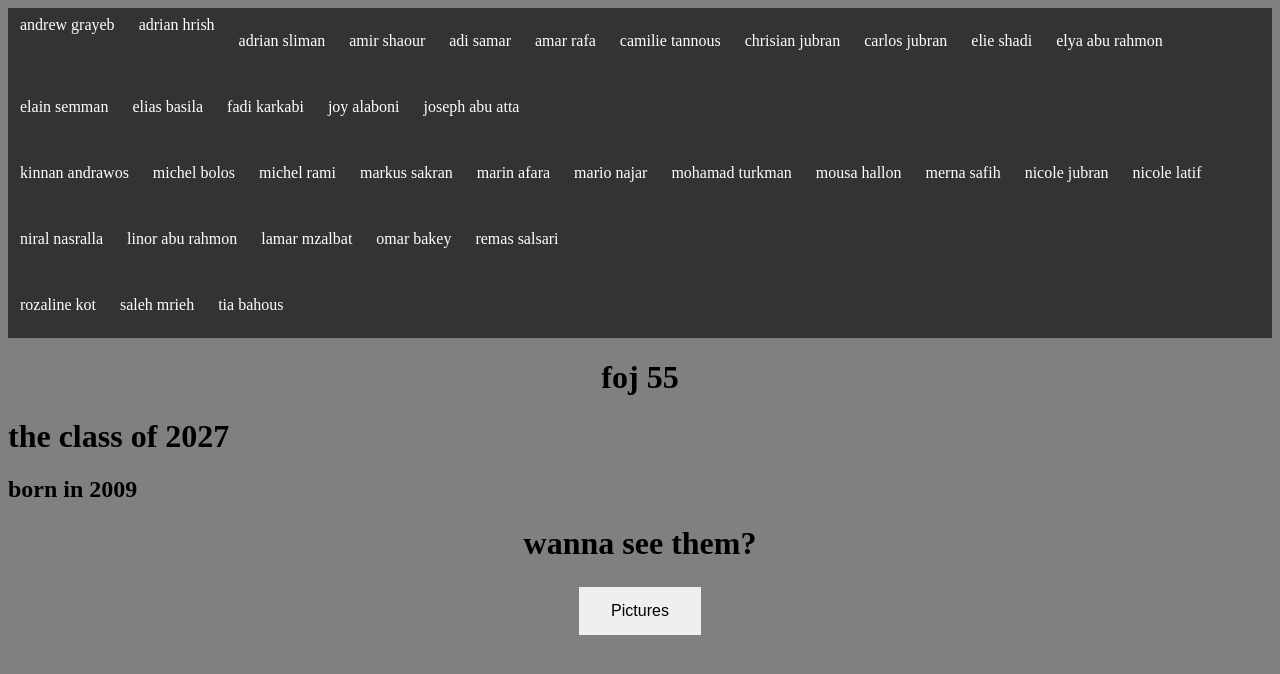
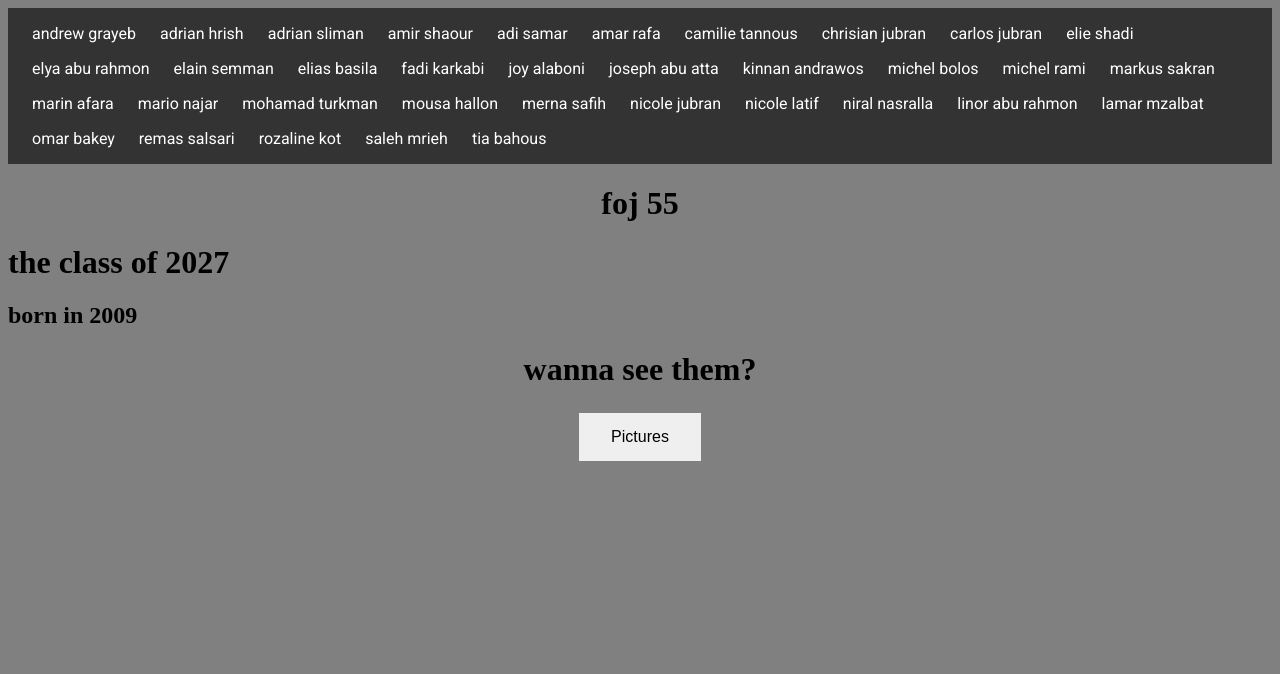
Before and after one commit to andrewgr1234/7a, a plain HTML site: page index.html in a window 1280 px wide. Drawn offline with Linux system fonts and the light colour scheme.

Commit message:
Add files via upload

```diff
--- a/index-style.css
+++ b/index-style.css
@@ -18,7 +18,8 @@ button {
 
 
 li {
-        float: left;
+    float: left;
+    font-family: 'Roboto', sans-serif;
 }
 
 li a {
@@ -27,16 +28,18 @@ li a {
     text-align: center;
     padding: 8px 12px;
     text-decoration: none;
+    font-family: 'Roboto', sans-serif;
   }
 
 li a:hover {
     background-color: #111;
+    font-family: 'Roboto', sans-serif;
 }
 
 ul {
     list-style-type: none;
-    margin: 0;
-    padding: 0;
+    padding: 8px 12px;
     overflow: hidden;
     background-color: #333;
-  }
+    font-family: 'Roboto', sans-serif;
+}
--- a/index.html
+++ b/index.html
@@ -1,4 +1,8 @@
 <head>
+    <link rel="preconnect" href="https://fonts.googleapis.com">
+    <link rel="preconnect" href="https://fonts.gstatic.com" crossorigin>
+    <link href="https://fonts.googleapis.com/css2?family=Roboto&display=swap" rel="stylesheet">
+
     <link rel="icon" href="pics/icon/icon.jpg">
     <link rel="stylesheet" href="index-style.css">
     <title>the 7A class</title>
@@ -7,44 +11,40 @@
 
     <ul>
         <li><a href="./students/andrew grayeb.html">andrew grayeb</a></li>
-        <li><a href="./students/adrian-hrish.html">adrian hrish<a></li>
-        <li><a href="./students/adrian-sliman.html">adrian sliman<a></li>
-        <li><a href="./students/">amir shaour<a></li>
-        <li><a href="./students/adi-samar.html">adi samar<a></li>
-        <li><a href="./students/amar-rafa.html">amar rafa<a></li>
-        <li><a href="./students/camilie-tannous.html">camilie tannous<a></li>
-        <li><a href="./students/chrisian-jubran.html">chrisian jubran<a></li>
-        <li><a href="./students/carlos-jubran.html">carlos jubran<a></li>
-        <li><a href="./students/elie shadi.html">elie shadi<a></li>
-        <li><a href="./students/elya abu rahmon.html">elya abu rahmon<a></li>
-        <li><a href="./students/elain semman.html">elain semman<a></li>
-        <li><a href="./students/elain semman.html">elias basila<a></li>
-        <li><a href="./students/fadi karkabi.html">fadi karkabi<a></li>
-        <li><a href="./students/joy alaboni.html">joy alaboni<a></li>
-        <li><a href="./students/joseph abu atta.html">joseph abu atta<a></li>
-    </ul>
-    <ul>
-        <li><a href="./students/kinnan andrawos.html">kinnan andrawos<a></li>
-        <li><a href="./students/michel bolos.html">michel bolos<a></li>
-        <li><a href="./students/michel rami.html">michel rami<a></li>
-        <li><a href="./students/markus sakran.html">markus sakran<a></li>
-        <li><a href="./students/marin afara.html">marin afara<a></li>
-        <li><a href="./students/mario najar.html">mario najar<a></li>
-        <li><a href="./students/mohamad turkman.html">mohamad turkman<a></li>
-        <li><a href="./students/mousa hallon.html">mousa hallon<a></li>
-        <li><a href="./students/merna safih.html">merna safih<a></li>
-        <li><a href="./students/nicole jubran.html">nicole jubran<a></li>
-        <li><a href="./students/nicole latif.html">nicole latif<a></li>
-        <li><a href="./students/niral nasralla.html">niral nasralla<a></li>
-        <li><a href="./students/linor abu rahmon.html">linor abu rahmon<a></li>
-        <li><a href="./students/lamar mzalbat.html">lamar mzalbat<a></li>
-        <li><a href="./students/omar bakey.html">omar bakey<a></li>
-        <li><a href="./students/remas salsari.html">remas salsari<a></li>
-    </ul>
-    <ul>
-        <li><a href="./students/rozaline kot.html">rozaline kot<a></li>
-        <li><a href="./students/saleh mrieh.html">saleh mrieh<a></li>
-        <li><a href="./students/tia bahous.html">tia bahous<a></li>
+        <li><a href="./students/adrian-hrish.html">adrian hrish</a></li>
+        <li><a href="./students/adrian-sliman.html">adrian sliman</a></li>
+        <li><a href="./students/amir-shaour.html">amir shaour</a></li>
+        <li><a href="./students/adi-samar.html">adi samar</a></li>
+        <li><a href="./students/amar-rafa.html">amar rafa</a></li>
+        <li><a href="./students/camilie-tannous.html">camilie tannous</a></li>
+        <li><a href="./students/chrisian-jubran.html">chrisian jubran</a></li>
+        <li><a href="./students/carlos-jubran.html">carlos jubran</a></li>
+        <li><a href="./students/elie shadi.html">elie shadi</a></li>
+        <li><a href="./students/elya abu rahmon.html">elya abu rahmon</a></li>
+        <li><a href="./students/elain semman.html">elain semman</a></li>
+        <li><a href="./students/elain semman.html">elias basila</a></li>
+        <li><a href="./students/fadi karkabi.html">fadi karkabi</a></li>
+        <li><a href="./students/joy alaboni.html">joy alaboni</a></li>
+        <li><a href="./students/joseph abu atta.html">joseph abu atta</a></li>
+        <li><a href="./students/kinnan andrawos.html">kinnan andrawos</a></li>
+        <li><a href="./students/michel bolos.html">michel bolos</a></li>
+        <li><a href="./students/michel rami.html">michel rami</a></li>
+        <li><a href="./students/markus sakran.html">markus sakran</a></li>
+        <li><a href="./students/marin afara.html">marin afara</a></li>
+        <li><a href="./students/mario najar.html">mario najar</a></li>
+        <li><a href="./students/mohamad turkman.html">mohamad turkman</a></li>
+        <li><a href="./students/mousa hallon.html">mousa hallon</a></li>
+        <li><a href="./students/merna safih.html">merna safih</a></li>
+        <li><a href="./students/nicole jubran.html">nicole jubran</a></li>
+        <li><a href="./students/nicole latif.html">nicole latif</a></li>
+        <li><a href="./students/niral nasralla.html">niral nasralla</a></li>
+        <li><a href="./students/linor abu rahmon.html">linor abu rahmon</a></li>
+        <li><a href="./students/lamar mzalbat.html">lamar mzalbat</a></li>
+        <li><a href="./students/omar bakey.html">omar bakey</a></li>
+        <li><a href="./students/remas salsari.html">remas salsari</a></li>
+        <li><a href="./students/rozaline kot.html">rozaline kot</a></li>
+        <li><a href="./students/saleh mrieh.html">saleh mrieh</a></li>
+        <li><a href="./students/tia bahous.html">tia bahous</a></li>
     </ul>
 
 
--- a/pics-style.css
+++ b/pics-style.css
@@ -15,3 +15,30 @@ button {
     margin: 4px 2px;
     cursor: pointer;
 }
+
+li {
+    float: left;
+    font-family: 'Roboto', sans-serif;
+}
+
+li a {
+    display: block;
+    color: white;
+    text-align: center;
+    padding: 8px 12px;
+    text-decoration: none;
+    font-family: 'Roboto', sans-serif;
+  }
+
+li a:hover {
+    background-color: #111;
+    font-family: 'Roboto', sans-serif;
+}
+
+ul {
+    list-style-type: none;
+    padding: 8px 12px;
+    overflow: hidden;
+    background-color: #333;
+    font-family: 'Roboto', sans-serif;
+}
```
Also changed, not shown: pics.html (+8 -0 lines).
